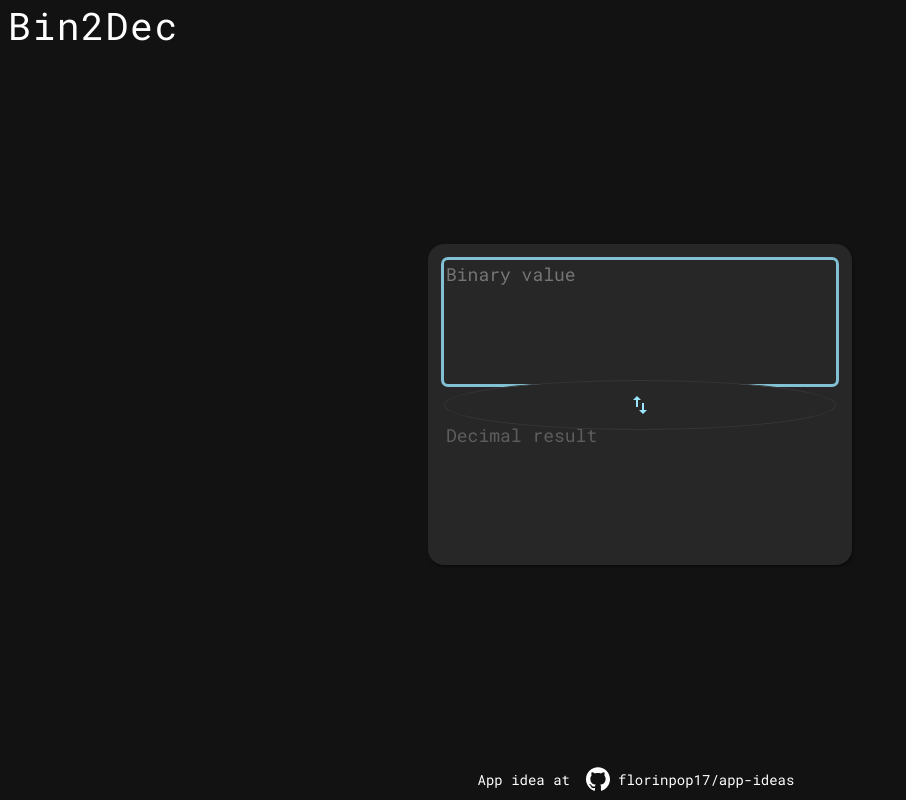
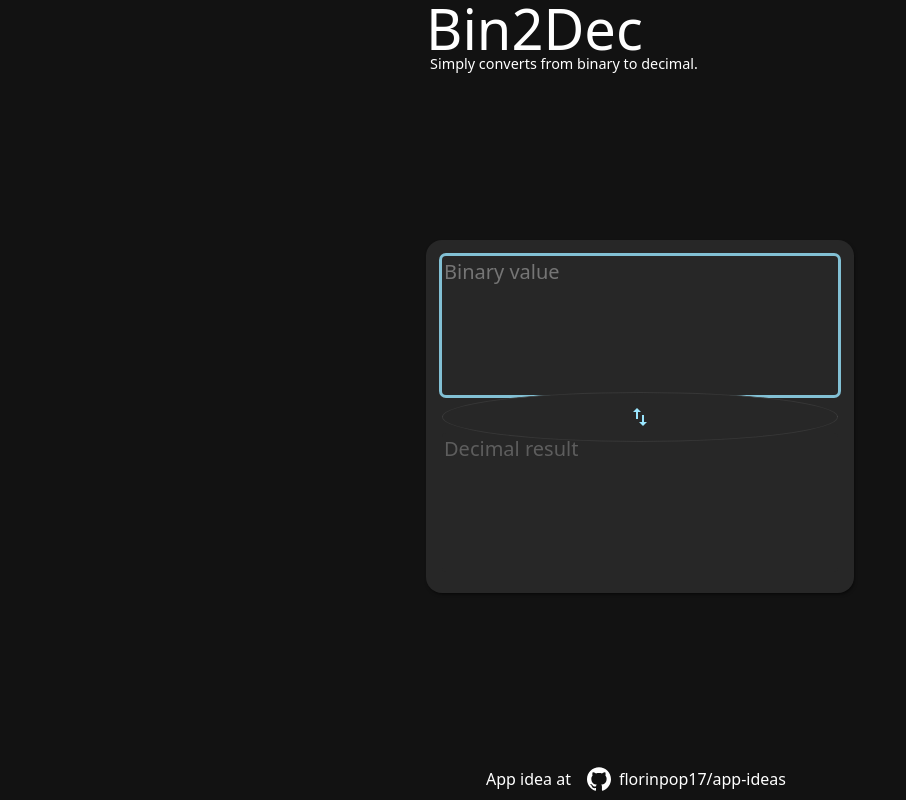
Before and after one commit to isaacamaro03/app-ideas-bin2dec, a plain HTML site: page index.html in a window 1280 px wide. Shown: the whole page, without its empty margins (0-906 px from the left). Drawn offline with Linux system fonts and the light colour scheme.

Commit message:
Broke into more files and the title was centered

```diff
--- /dev/null
+++ b/css/components/appIdeaLink.css
@@ -0,0 +1,15 @@
+.app-idea-box {
+    align-items: center;
+    display: inline-flex;
+}
+
+.github-link-icon {
+    align-items: center;
+    display: flex;
+    margin-left: 8px;
+    padding: 0 8px;
+}
+
+.github-link-icon svg {
+    margin-right: 8px;
+}
--- a/css/components.css
+++ b/css/components/components.css
@@ -1,16 +1,13 @@
 .custom-textarea > textarea {
+    background: var(--overlay-1);
+    border: none;
+    border-radius: 4px;
+    box-sizing: border-box;
+    color: var(--on-overlay);
+    font: inherit;
+    font-size: 1.25rem;
+    resize: none;
     width: 100%;
-    border-radius: 4px;
-    border: none;
-
-    font: inherit;
-    font-size: 18px;
-
-    background-color: var(--overlay-1);
-    color: var(--on-overlay);
-
-    box-sizing: border-box;
-    resize: none;
 }
 
 .custom-textarea > textarea:read-only {
@@ -18,18 +15,17 @@
 }
 
 button {
+    --internal-button-color: var(--button-color, var(--on-overlay));
+
+    background: var(--overlay-1);
+    border-radius: 4px;
+    border: 1px solid var(--border);
+    color: var(--internal-button-color);
+    cursor: pointer;
     display: inline-flex;
     justify-content: center;
-    --internal-button-color: var(--button-color, var(--on-overlay));
-    background: var(--overlay-0);
-    color: var(--on-overlay);
-    border: 1px solid var(--border);
     padding: 8px 12px;
-    border-radius: 4px;
     position: relative;
-    cursor: pointer;
-    background: var(--overlay-1);
-    color: var(--internal-button-color);
 }
 
 button:hover:after {
@@ -42,29 +38,28 @@ button:active:after {
 }
 
 button:after {
+    background: var(--internal-button-color);
+    border-radius: inherit;
     content: '';
+    height: 100%;
+    left: 0;
+    opacity: 0;
+    position: absolute;
     top: 0;
-    left: 0;
-    width: 100%;
-    height: 100%;
-    position: absolute;
-    z-index: 1;
-    opacity: 0;
     transform: scale(0);
-    border-radius: inherit;
-    background: var(--internal-button-color);
     transition: 120ms linear;
     transition-property: opacity, transform;
+    width: 100%;
+    z-index: 1;
 }
 
 hr {
-    border-top: 1px;
-    border-color: var(--border);
+    border-top: 1px var(--border);
 }
 
 a {
+    color: var(--on-overlay);
     text-decoration: none;
-    color: var(--on-overlay);
 }
 
 a:hover {
--- a/css/conversion-box.css
+++ b/css/components/conversion-box.css
@@ -3,7 +3,6 @@
     border-radius: 16px;
     box-shadow: 1px 2px 4px -2px var(--shadow-0);
     padding: 16px;
-    width: 392px;
 }
 
 .conversion-box > :first-child {
@@ -19,15 +18,15 @@
 }
 
 .inversion-button {
+    border-radius: 50%;
+    border: 1px solid var(--border);
     color: var(--primary-light);
-    border-radius: 50%;
+    left: 0;
+    margin: 0 auto;
     padding: 12px;
     position: absolute;
-    border: 1px solid var(--border);
     right: 0;
-    left: 0;
     top: -24px;
-    margin: 0 auto;
     z-index: 1;
 }
 
@@ -37,14 +36,14 @@
 
 @keyframes invert-button {
     0% {
+        box-shadow: 0px 0px 0px 0px var(--shadow-1);
         transform: rotate(0deg);
-        box-shadow: 0px 0px 0px 0px var(--shadow-1);
     }
     50% {
         box-shadow: 0px 0px 20px 2px var(--shadow-1);
     }
     100% {
+        box-shadow: 0px 0px 0px 0px transparent;
         transform: rotate(180deg);
-        box-shadow: 0px 0px 0px 0px transparent;
     }
 }
--- /dev/null
+++ b/css/components/index.css
@@ -0,0 +1,3 @@
+@import url(components.css);
+@import url(appIdeaLink.css);
+@import url(conversion-box.css);
--- a/css/index.css
+++ b/css/index.css
@@ -1,82 +1,56 @@
-html, body {
-    height: 100%;
+@import url(theme.css);
+@import url(normalize.css);
+
+@import url(outline.css);
+@import url(scroller.css);
+
+@import url(components/index.css);
+
+/* App */
+
+.app {
+    display: grid;
+    place-items: center;
+    block-size: 100%;
 }
 
-body {
-    font-family: 'Roboto Mono', monospace;
-    box-sizing: border-box;
-    margin: 0;
+/* App restrain */
+
+app-restrain {
+    width: 428px;
+    height: 100%;
+    display: grid;
+    grid-template-rows: auto 1fr auto;
 }
 
-.app {
-    height: 100%;
-    display: flex;
-    flex-flow: column;
+/* Header */
+
+header {
+    padding-top: 4px;
 }
 
-header > span {
-    font-size: 38px;
-    letter-spacing: .1rem;
-    margin: 8px;
+header > h1 {
+    font-size: 3.5rem;
+    font-weight: 400;
+    line-height: 3rem;
 }
 
-main {
-    flex: 1;
-    display: grid;
-    place-items: center;
+header > small {
+    font-size: .9rem;
+    margin-left: .5ch;
 }
 
-footer {
-    height: 42px;
-    display: flex;
-    justify-content: center;
-    align-items: center;
+/* Main */
+
+main {
+    margin: auto 0;
 }
 
-.app-idea-box {
-    display: inline-flex;
+/* Footer */
+
+footer {
     align-items: center;
-    font-size: 14px;
+    display: flex;
+    height: 42px;
+    justify-content: center;
 }
-
-.github-link-icon {
-    display: flex;
-    align-items: center;
-    margin-left: 8px;
-    padding: 0 8px;
-}
-
-.github-link-icon svg {
-    margin-right: 8px;
-}
-
-* {
-    outline: none;
-}
-
-*:focus-visible {
-    animation: outline 105ms cubic-bezier(0.4, 0, 1, 1) forwards;
-}
-
-@keyframes outline {
-    from {
-        box-shadow: 0px 0px 0px 0px transparent;
-    }
-    to {
-        box-shadow: 0px 0px 0px 3px var(--primary-light-a08);
-    }
-}
-
-::-webkit-scrollbar {
-    width: 4px;
-    border-radius: 16px;
-}
-
-::-webkit-scrollbar-track {
-    background: var(--overlay-1);
-}
-
-::-webkit-scrollbar-thumb {
-    background: var(--on-overlay);
-    border-radius: 16px;
-}
--- /dev/null
+++ b/css/normalize.css
@@ -0,0 +1,14 @@
+html,
+body {
+    block-size: 100%;
+}
+
+body {
+    font-family: system-ui, sans-serif;
+}
+
+* {
+    box-sizing: border-box;
+    outline: none;
+    margin: 0;
+}
--- /dev/null
+++ b/css/outline.css
@@ -0,0 +1,12 @@
+*:focus-visible {
+    animation: outline 105ms cubic-bezier(0.4, 0, 1, 1) forwards;
+}
+
+@keyframes outline {
+    from {
+        box-shadow: 0px 0px 0px 0px transparent;
+    }
+    to {
+        box-shadow: 0px 0px 0px 3px var(--primary-light-a08);
+    }
+}
--- /dev/null
+++ b/css/scroller.css
@@ -0,0 +1,13 @@
+::-webkit-scrollbar {
+    border-radius: 16px;
+    width: 4px;
+}
+
+::-webkit-scrollbar-track {
+    background: var(--overlay-1);
+}
+
+::-webkit-scrollbar-thumb {
+    background: var(--on-overlay);
+    border-radius: 16px;
+}
--- a/index.html
+++ b/index.html
@@ -8,19 +8,18 @@
         rel="stylesheet">
     <link href="https://fonts.googleapis.com/icon?family=Material+Icons"
         rel="stylesheet">
-    <link rel="stylesheet" href="css/theme.css" />
     <link rel="stylesheet" href="css/index.css" />
-    <link rel="stylesheet" href="css/conversion-box.css" />
-    <link rel="stylesheet" href="css/components.css" />
     <title>Bin2Dec</title>
 </head>
 <body>
     <div class="app">
+        <app-restrain>
             <header>
-            <span>Bin2Dec</span>
+                <h1>Bin2Dec</h1>
+                <small>Simply converts from binary to decimal.</small>
             </header>
             <main>
-            <div class="conversion-box" inverted>
+                <div class="conversion-box">
                     <div class="custom-textarea binary-input">
                         <textarea placeholder="Binary value" rows="5" autofocus></textarea>
                     </div>
@@ -53,6 +52,7 @@
                     </a>
                 </section>
             </footer>
+        </app-restrain>
     </div>
 </body>
 </html>
```
Lines whose indentation alone changed are shown as unchanged.
